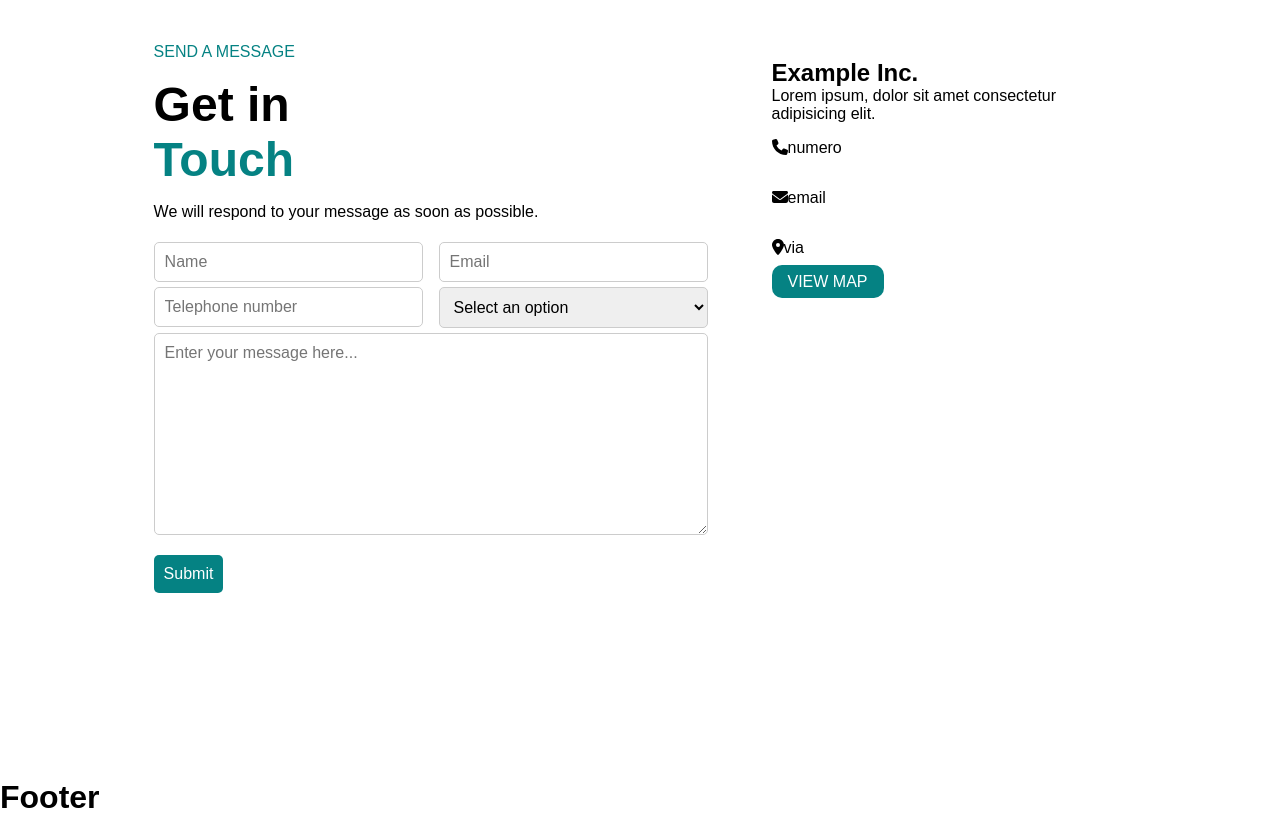
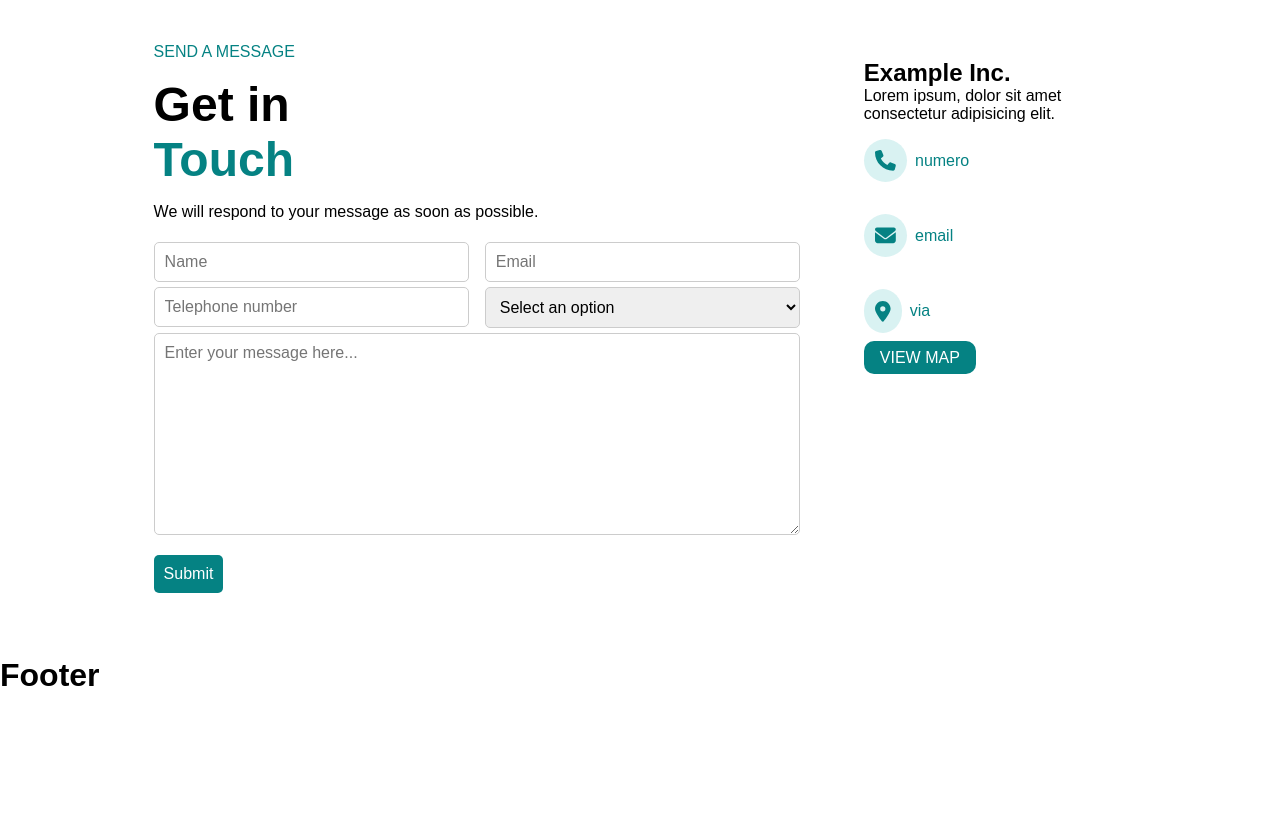
Before and after one commit to TommasoGalistu/proj-html-vuejs, a Vue app: page / in a window 1280 px wide. Shown: the part 3800-4616 px from the top of the page. After the commit the page ends 4494 px from the top, so only its background shows below. Built offline with nearby package versions, Linux system fonts and the light colour scheme.

Commit message:
fix: style and position section form

```diff
--- a/src/page/HomaPageSection/FormSection.vue
+++ b/src/page/HomaPageSection/FormSection.vue
@@ -109,13 +109,22 @@ export default {
         <h2>Example Inc.</h2>
         <p>Lorem ipsum, dolor sit amet consectetur adipisicing elit.</p>
         <div class="contatti">
-          <font-awesome-icon :icon="['fas', 'phone']" /><span>numero</span>
+          <div class="iconStyle">
+            <font-awesome-icon :icon="['fas', 'phone']" />
+          </div>
+          <span>numero</span>
         </div>
         <div class="contatti">
-          <font-awesome-icon :icon="['fas', 'envelope']" /><span>email</span>
+          <div class="iconStyle">
+            <font-awesome-icon :icon="['fas', 'envelope']" />
+          </div>
+          <span>email</span>
         </div>
         <div class="contatti">
-          <font-awesome-icon :icon="['fas', 'location-dot']" /><span>via</span>
+          <div class="iconStyle">
+            <font-awesome-icon :icon="['fas', 'location-dot']" />
+          </div>
+          <span>via</span>
         </div>
 
         <div class="button"><span>VIEW MAP</span></div>
@@ -132,7 +141,6 @@ export default {
 .sfondo {
   background-color: white;
   width: 100%;
-  height: 100vh;
 
   .container {
     padding: 4rem 0;
@@ -143,7 +151,7 @@ export default {
       display: flex;
       flex-direction: column;
       gap: 1rem;
-      width: 60%;
+      width: 70%;
       span {
         color: $colorStyleJambo;
       }
@@ -201,13 +209,31 @@ export default {
       }
     }
     .contContact {
-      width: 40%;
+      width: 30%;
       padding: 1rem;
       .button {
         @include button-styles(0.5rem 1rem, 0.4rem 1);
       }
       .contatti {
         padding: 1rem 0;
+        display: flex;
+        align-items: center;
+        gap: 0.5rem;
+        color: $colorStyleJambo;
+        cursor: pointer;
+        .iconStyle {
+          display: flex;
+          align-items: center;
+          font-size: 1.3rem;
+
+          padding: 0.7rem;
+          background-color: #d9f2f2;
+          border-radius: 50%;
+          &:hover {
+            color: white;
+            background-color: $colorStyleJambo;
+          }
+        }
       }
     }
   }
```
